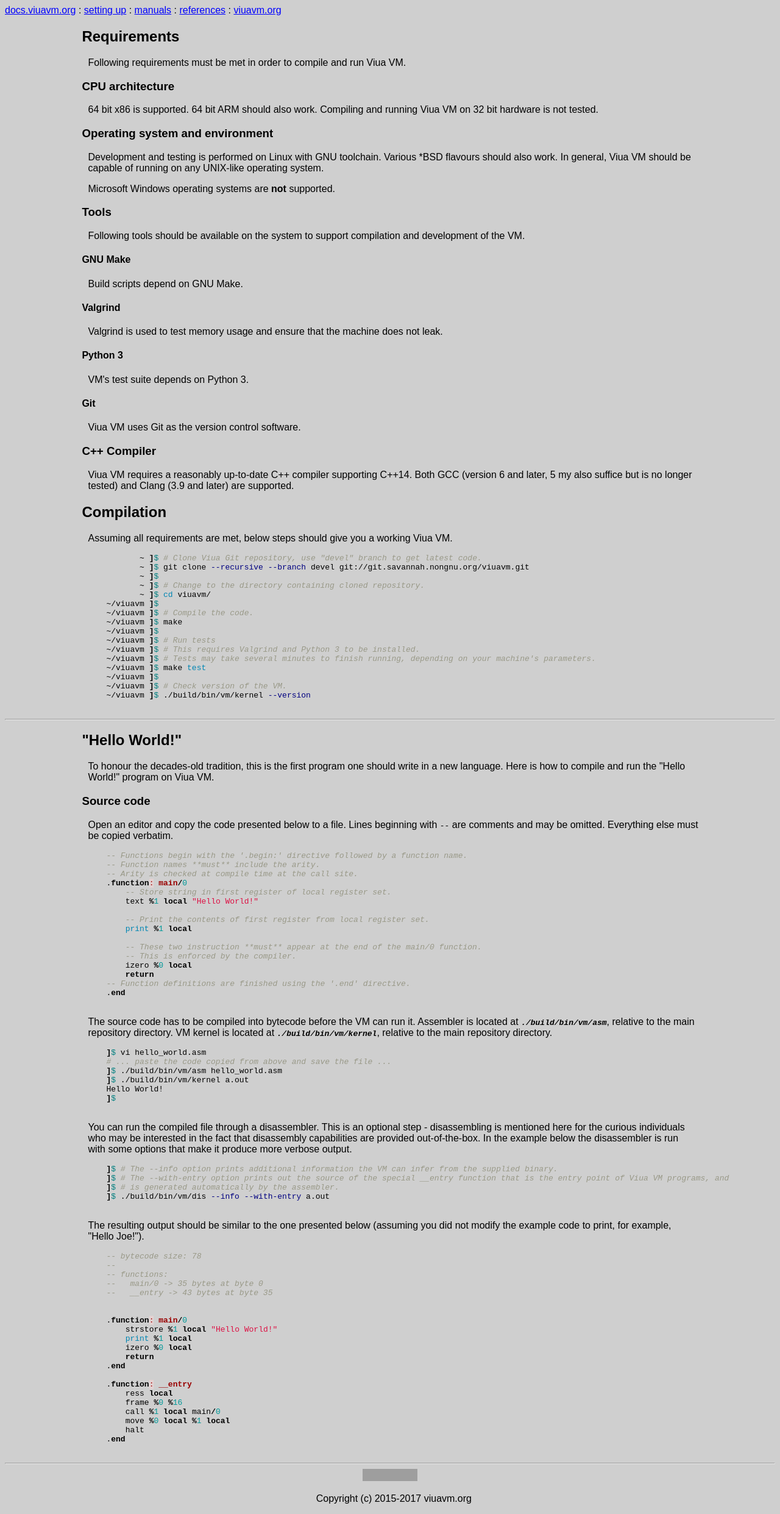
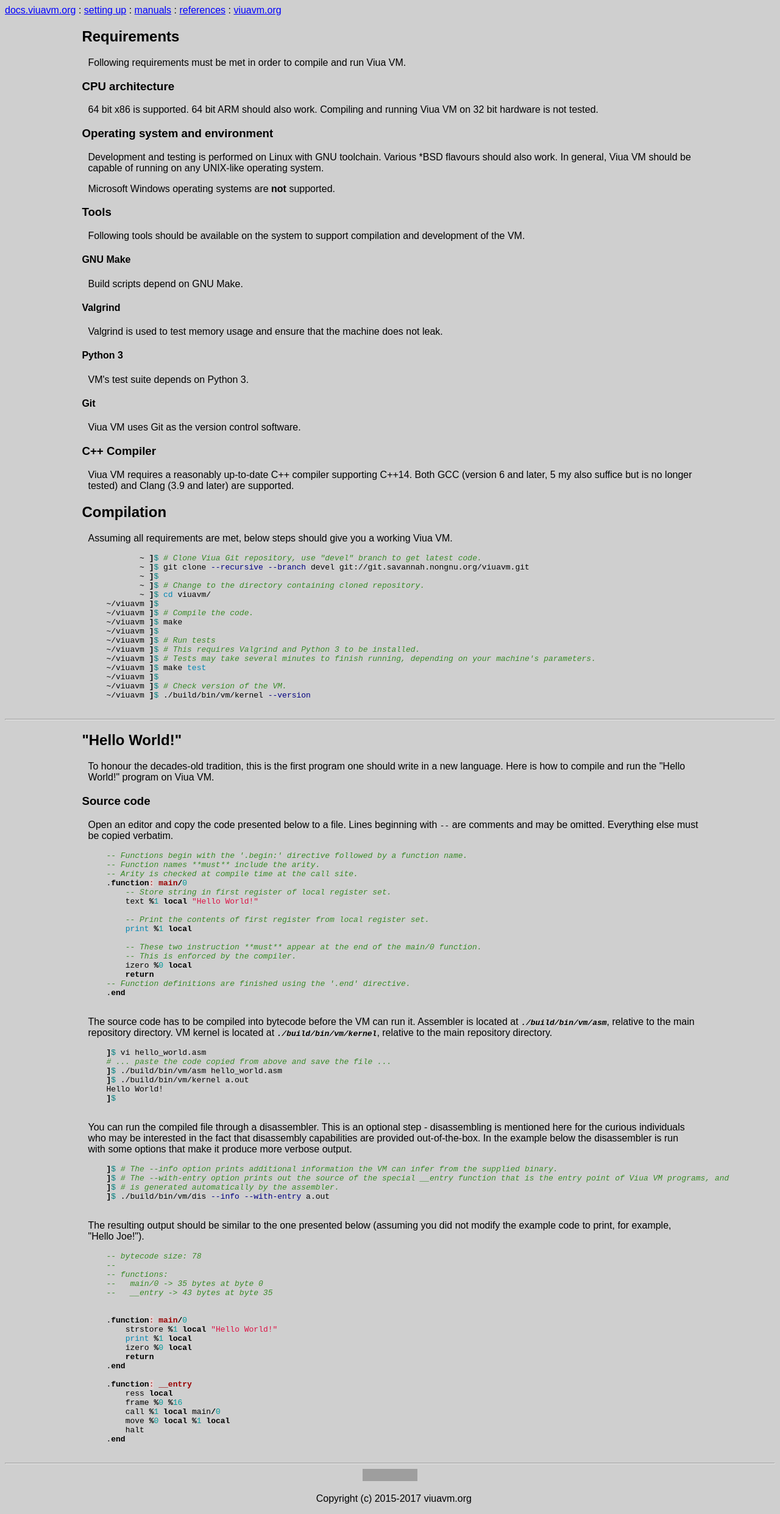
Before and after one commit to marekjm/docs.viuavm.org, a Jekyll site: the page built from requirements-and-build-process.html, in a window 1280 px wide. Shown: the whole page at 61% size. Built offline with Jekyll 4.4.1, drawn with Linux system fonts in a browser that asks for light colours; grey boxes are pictures that could not be loaded.

Commit message:
More readable comments

```diff
--- a/css/syntax.css
+++ b/css/syntax.css
@@ -1,14 +1,14 @@
 /* CSS taken from: https://raw.githubusercontent.com/mojombo/tpw/master/css/syntax.css
  * Thank you!
  */
-.highlight .c { color: #999988; font-style: italic } /* Comment */
+.highlight .c { color: #398928; font-style: italic } /* Comment */
 .highlight .err { color: #a61717; background-color: #e3d2d2 } /* Error */
 .highlight .k { font-weight: bold } /* Keyword */
 .highlight .o { font-weight: bold } /* Operator */
-.highlight .cm { color: #999988; font-style: italic } /* Comment.Multiline */
-.highlight .cp { color: #999999; font-weight: bold } /* Comment.Preproc */
-.highlight .c1 { color: #999988; font-style: italic } /* Comment.Single */
-.highlight .cs { color: #999999; font-weight: bold; font-style: italic } /* Comment.Special */
+.highlight .cm { color: #398928; font-style: italic } /* Comment.Multiline */
+.highlight .cp { color: #398928; font-weight: bold } /* Comment.Preproc */
+.highlight .c1 { color: #398928; font-style: italic } /* Comment.Single */
+.highlight .cs { color: #398928; font-weight: bold; font-style: italic } /* Comment.Special */
 .highlight .gd { color: #000000; background-color: #ffdddd } /* Generic.Deleted */
 .highlight .gd .x { color: #000000; background-color: #ffaaaa } /* Generic.Deleted.Specific */
 .highlight .ge { font-style: italic } /* Generic.Emph */
```
